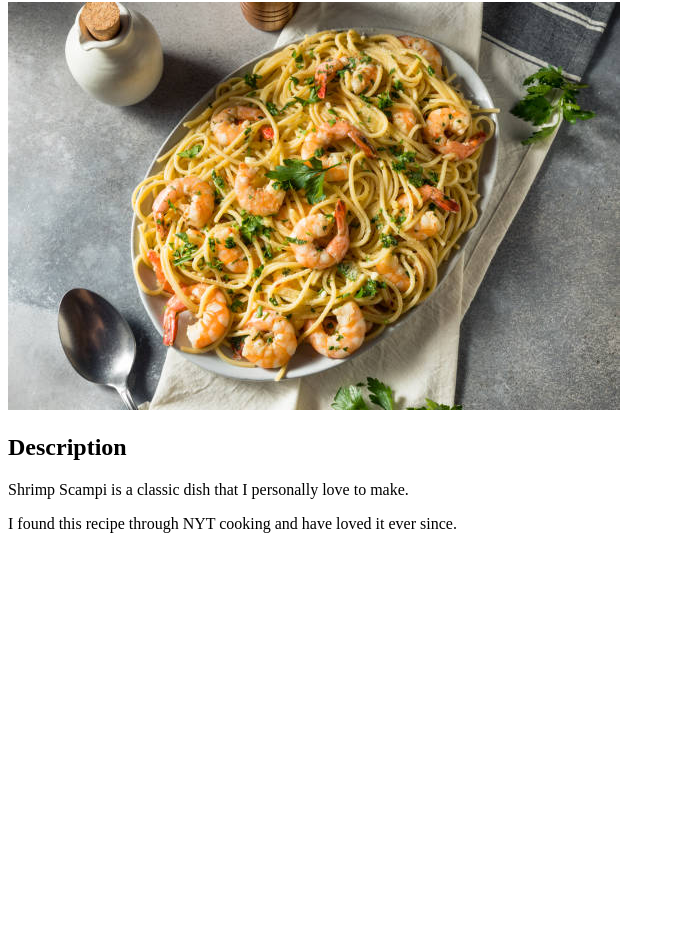
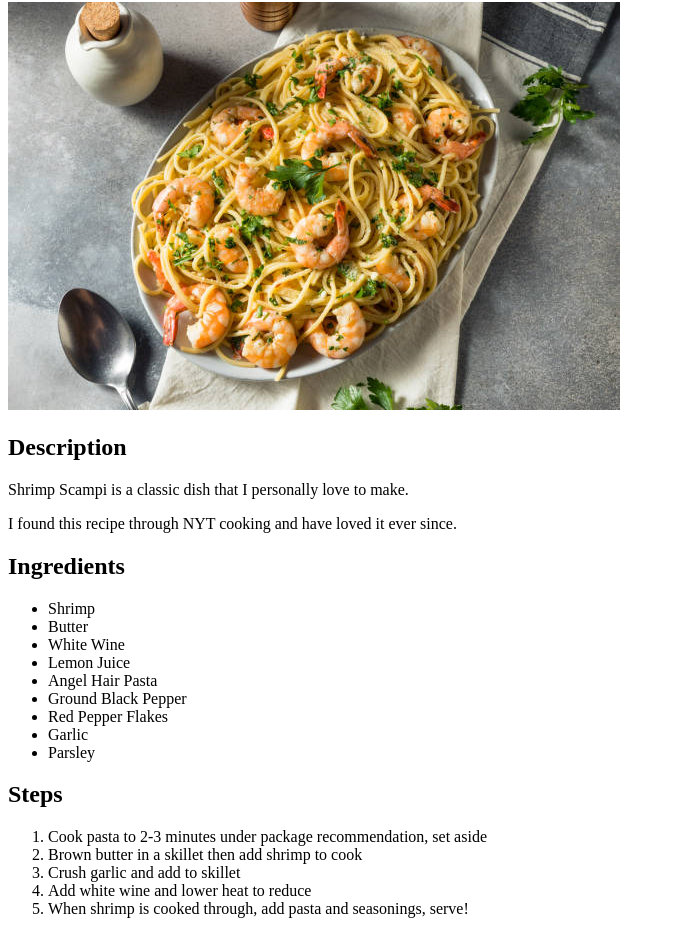
Before and after one commit to neetsk/odin-recipes, a plain HTML site: page recipes/scampi.html in a window 1280 px wide. Shown: the part 104-1038 px from the top of the page, without its empty margins (0-675 px from the left). Before the commit the page ends 800 px from the top, so only its background shows below. Drawn offline with Linux system fonts and the light colour scheme.

Commit message:
Add the ingredients and steps to scampi recipe
Wrapped the ingredients with an unordered list and
wrapped the steps with an ordered list

```diff
--- a/recipes/scampi.html
+++ b/recipes/scampi.html
@@ -13,5 +13,27 @@
         <p>Shrimp Scampi is a classic dish that I personally love to make.</p>
 
         <p>I found this recipe through NYT cooking and have loved it ever since.</p>
+
+        <h2>Ingredients</h2>
+        <ul>
+            <li>Shrimp</li>
+            <li>Butter</li>
+            <li>White Wine</li>
+            <li>Lemon Juice</li>
+            <li>Angel Hair Pasta</li>
+            <li>Ground Black Pepper</li>
+            <li>Red Pepper Flakes</li>
+            <li>Garlic</li>
+            <li>Parsley</li>
+        </ul>
+
+        <h2>Steps</h2>
+        <ol>
+            <li>Cook pasta to 2-3 minutes under package recommendation, set aside</li>
+            <li>Brown butter in a skillet then add shrimp to cook</li>
+            <li>Crush garlic and add to skillet</li>
+            <li>Add white wine and lower heat to reduce</li>
+            <li>When shrimp is cooked through, add pasta and seasonings, serve!</li>
+        </ol>
     </body>
 </html>
```
